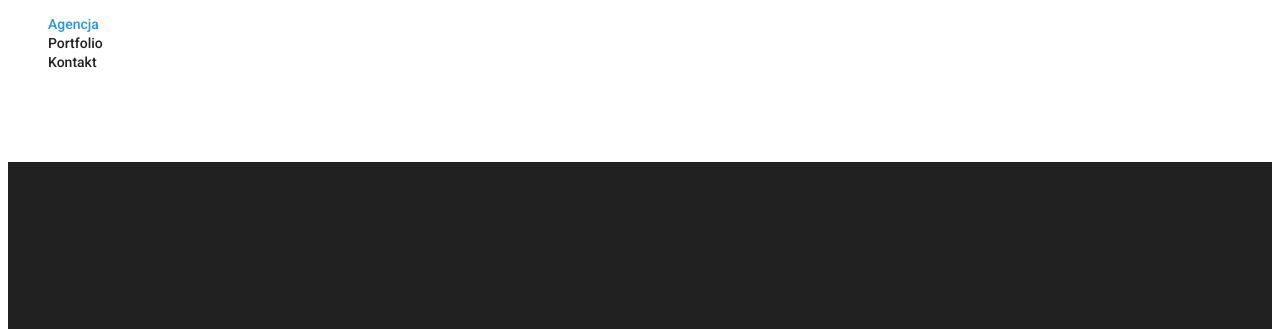
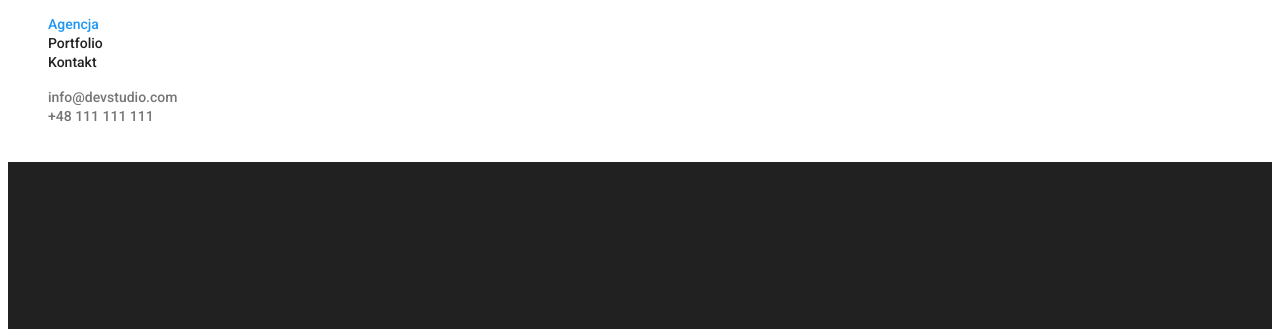
Before and after one commit to MaciejKociemski/goit-markup-hw-02, a plain HTML site: page index.html in a window 1280 px wide. Shown: the part 40-369 px from the top of the page. Drawn offline with Linux system fonts and the light colour scheme.

Commit message:
poprawki widocznosc header

```diff
--- a/css/styles.css
+++ b/css/styles.css
@@ -75,8 +75,13 @@ font-weight: 500;}
 .link-mail:hover,.link-phone:hover{
     color:var(--blue);}
 
+.link-mail-header {color: var(--grey);text-decoration: none;font-size: 14px;font-weight: 500;}
+.link-phone-header {color:var(--grey);font-size: 14px;
+    font-weight: 500;
+text-decoration-line: none;}
 
-
+.link-mail-header:hover{color: var(--blue)}
+.link-phone-header:hover{color: var(--blue)}
 .loremipsum-header{
     color: var(--black);
     font-size: 14px;
--- a/index.html
+++ b/index.html
@@ -27,8 +27,8 @@
             </nav>
 <!--łącza do email i telefonu-->
             <ul>
-                <li><a href="mailto:info@devstudio.com" class="link-mail">info@devstudio.com</a></li>
-                <li><a href="tel:+48111111111" class="link-phone">+48 111 111 111</a></li>
+                <li><a href="mailto:info@devstudio.com" class="link-mail-header">info@devstudio.com</a></li>
+                <li><a href="tel:+48111111111" class="link-phone-header">+48 111 111 111</a></li>
             </ul>
         </div>
     </header>
```
Also changed, not shown: portfolio.html (+2 -2 lines).
